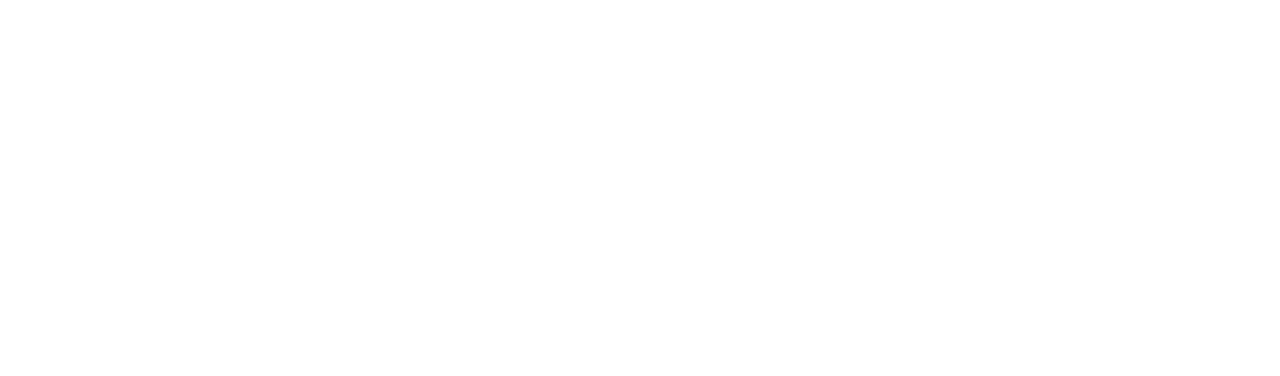
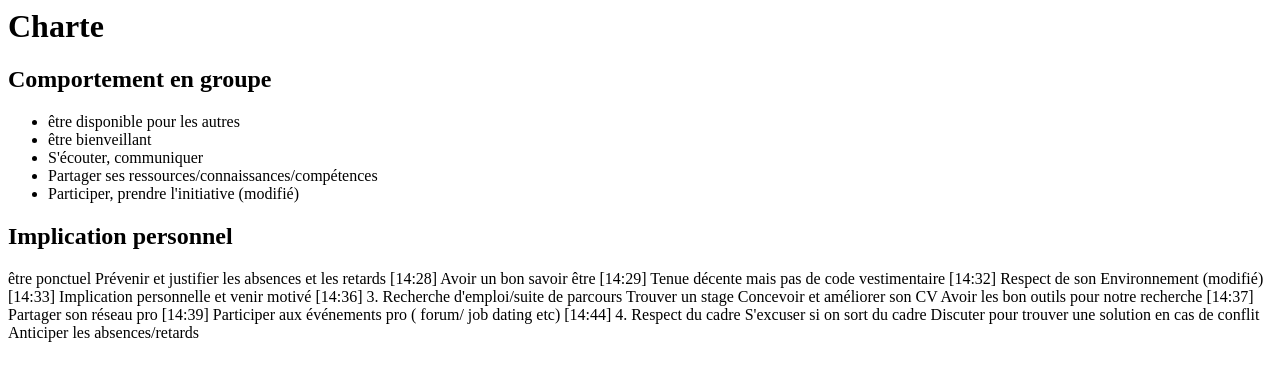
Before and after one commit to rbufnoir/simplon2022, a plain HTML site: page simplon2022/charte_engagement/index.html in a window 1280 px wide. Drawn offline with Linux system fonts and the light colour scheme.

Commit message:
Debut d'html

```diff
--- a/simplon2022/charte_engagement/index.html
+++ b/simplon2022/charte_engagement/index.html
@@ -1,3 +1,44 @@
 <html>
+  <head>
+    <title>Charte</title>
+  </head>
+  <body>
+    <h1>Charte</h1>
+    <h2>Comportement en groupe</h2>
 
+      <ul><li>être disponible pour les autres</li>
+          <li>être bienveillant</li>
+          <li>S'écouter, communiquer</li>
+          <li>Partager ses ressources/connaissances/compétences</li>
+          <li>Participer, prendre l'initiative (modifié)</li>
+      </ul>
+    <h2>Implication personnel</h2>
+
+être ponctuel
+Prévenir et justifier les absences et les retards
+[14:28]
+Avoir un bon savoir être
+[14:29]
+Tenue décente mais pas de code vestimentaire
+[14:32]
+Respect de son Environnement (modifié)
+[14:33]
+Implication personnelle et venir motivé
+[14:36]
+3. Recherche d'emploi/suite de parcours
+
+Trouver un stage
+Concevoir et améliorer son CV
+Avoir les bon outils pour notre recherche
+[14:37]
+Partager son réseau pro
+[14:39]
+Participer aux événements pro ( forum/ job dating etc)
+[14:44]
+4. Respect du cadre
+
+S'excuser si on sort du cadre
+Discuter pour trouver une solution en cas de conflit
+Anticiper les absences/retards
+  </body>
 </html>
```
